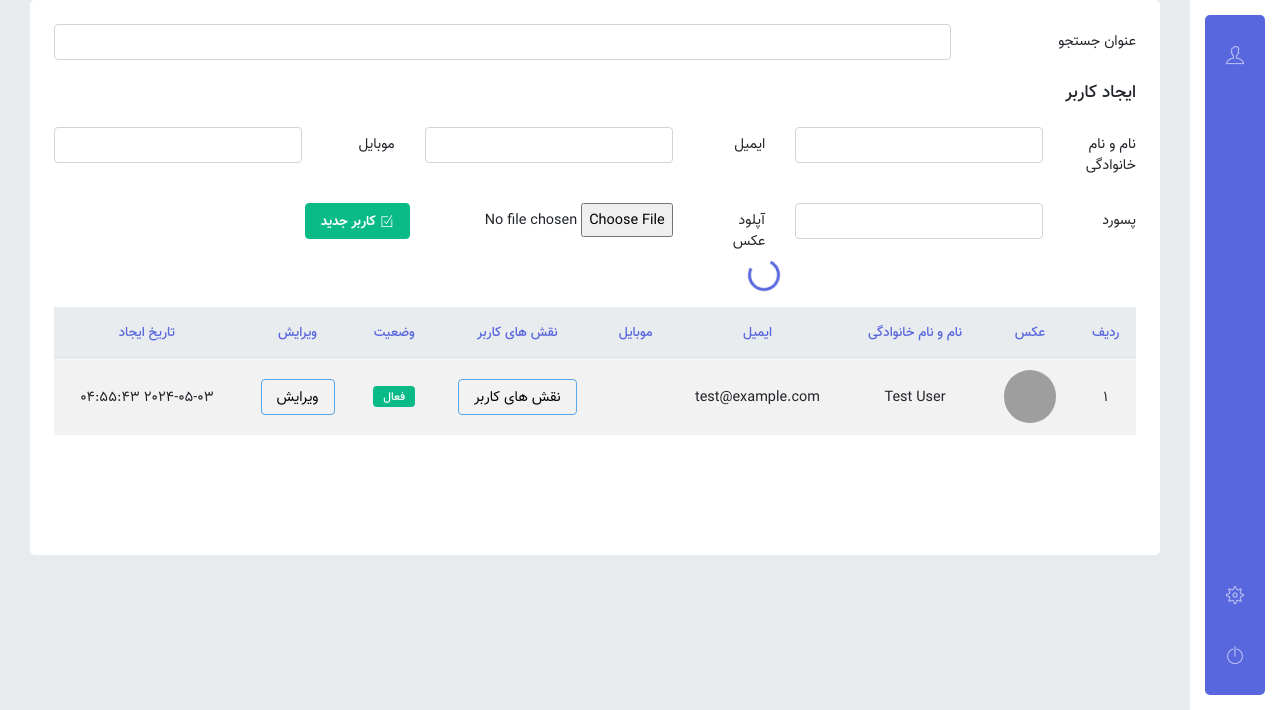
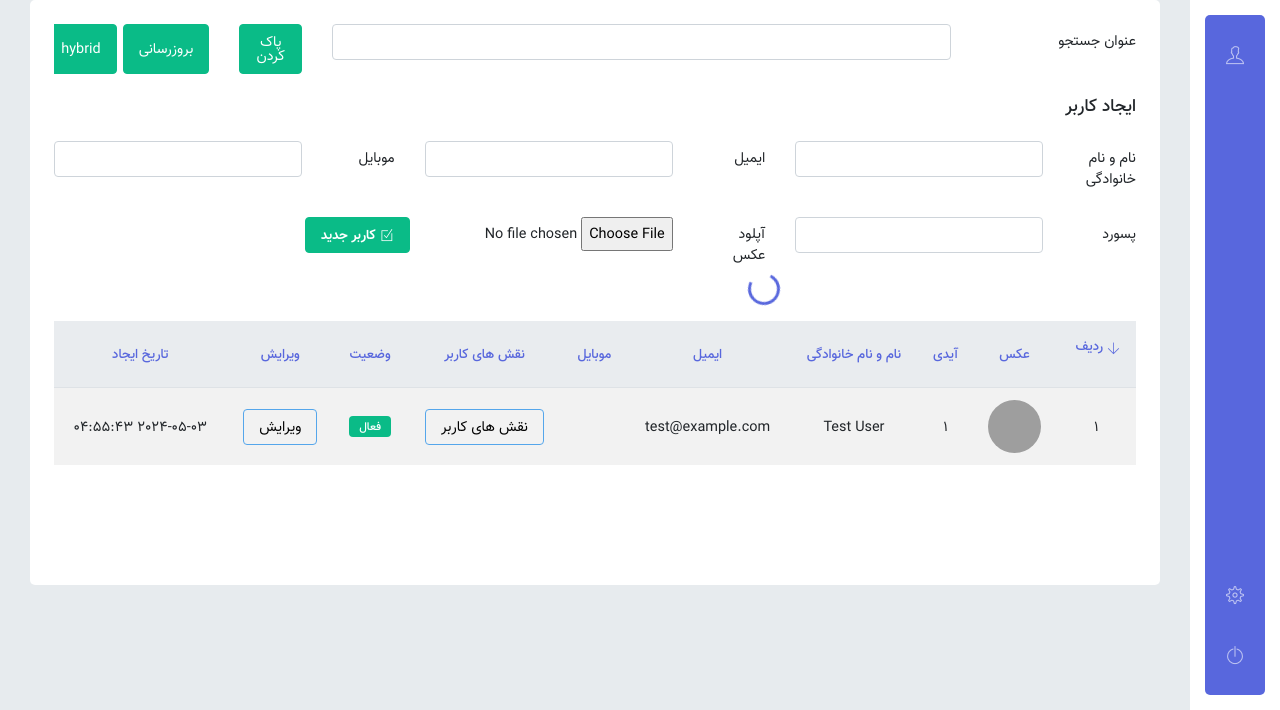
Before and after one commit to mahancrx/Full-Website-Laravel-Livewire, a Laravel app: page /admin/users in a window 1280 px wide. Shown: the part 90-800 px from the top of the page. Run offline with Laravel 12, Linux system fonts and the light colour scheme; data comes from the database, SQL or seed files in the repository; some libraries are stand-ins or nearby versions; grey boxes are pictures that could not be loaded.

Commit message:
hybrid and magick methods

```diff
--- a/app/Livewire/Admin/User/UserList.php
+++ b/app/Livewire/Admin/User/UserList.php
@@ -4,11 +4,13 @@
 
 use App\Models\User;
 use Illuminate\Support\Facades\Hash;
+use Livewire\Attributes\Js;
 use Livewire\Attributes\On;
 use Livewire\Attributes\Rule;
 use Livewire\Component;
 use Livewire\WithFileUploads;
 use Livewire\WithPagination;
+use function Laravel\Prompts\alert;
 
 class UserList extends Component
 {
@@ -17,6 +19,7 @@
     public $image;
     public $search;
     public $editUserIndex=null;
+    public $sortId=true;
     //-------------{Update User}-----------
     public function updateRow($user_id)
     {
@@ -40,10 +43,22 @@
     {
         $this->editUserIndex=null;
     }
+    #[Js]
+    public function resetSearch()
+    {
+        return <<<'JS'
+            $wire.search='';
+        JS;
+
+    }
 
     public function render()
     {
+        $this->js(
+            "alert('page reload')"
+        );
         $users = User::query()
+            ->orderBy('id', $this->sortId ? "ASC" : "DESC")
             ->where('name', 'like', '%'.$this->search.'%')
             ->orWhere('email', 'like', '%'.$this->search.'%')
             ->orWhere('mobile', 'like', '%'.$this->search.'%')
--- a/resources/views/livewire/admin/user/user-list.blade.php
+++ b/resources/views/livewire/admin/user/user-list.blade.php
@@ -7,16 +7,43 @@
                 <div class="table overflow-auto" tabindex="8">
                     <div class="form-group row">
                         <label class="col-sm-2 col-form-label">عنوان جستجو</label>
-                        <div class="col-sm-10">
+                        <div class="col-sm-7">
                             <input type="text" class="form-control text-left" dir="rtl" wire:model.live="search">
+                        </div>
+                        <div class="col-sm-1 d-flex align-center">
+                            <a class="btn btn-success text-white" wire:click="$set('search','')">
+                                پاک کردن
+                            </a>
+                        </div>
+                        <div class="col-sm-1 d-flex align-center">
+                            <a class="btn btn-success text-white" wire:click="$refresh">
+                                 بروزرسانی
+                            </a>
+                        </div>
+                        <div class="col-sm-1 d-flex align-center">
+                            <a class="btn btn-success text-white" wire:click="resetSearch">
+                                hybrid
+                            </a>
                         </div>
                     </div>
                     <livewire:admin.user.user-create :image="$image" :editUserIndex="$editUserIndex"/>
                     <table class="table table-striped table-hover">
                         <thead class="thead-light">
                         <tr>
-                            <th class="text-center align-middle text-primary">ردیف</th>
+                            <th class="text-center align-middle text-primary">
+                                <div class="d-flex items-center">
+                                    <div class="p-1" wire:click="$toggle('sortId')">
+                                        @if($sortId)
+                                            <i class="icon ti-arrow-down"></i>
+                                        @else
+                                            <i class="icon ti-arrow-up"></i>
+                                        @endif
+                                    </div>
+                                    <p>ردیف</p>
+                                </div>
+                            </th>
                             <th class="text-center align-middle text-primary">عکس</th>
+                            <th class="text-center align-middle text-primary">آیدی</th>
                             <th class="text-center align-middle text-primary">نام و نام خانوادگی</th>
                             <th class="text-center align-middle text-primary">ایمیل</th>
                             <th class="text-center align-middle text-primary">موبایل</th>
@@ -28,6 +55,7 @@
                         </thead>
                         @foreach($users as $index=>$user)
                             <tbody>
+
                             <tr>
                                 <td class="text-center align-middle">{{$users->firstItem()+$index}}</td>
                                 <td class="text-center align-middle">
@@ -36,6 +64,7 @@
                                              alt="image">
                                     </figure>
                                 </td>
+                                <td class="text-center align-middle">{{$user->id}}</td>
                                 <td class="text-center align-middle">{{$user->name}}</td>
                                 <td class="text-center align-middle">{{$user->email}}</td>
                                 <td class="text-center align-middle">{{$user->mobile}}</td>
```
Also changed, not shown: public/img/photos/1714709898.png (added), public/img/photos/1714709964.png (added).
